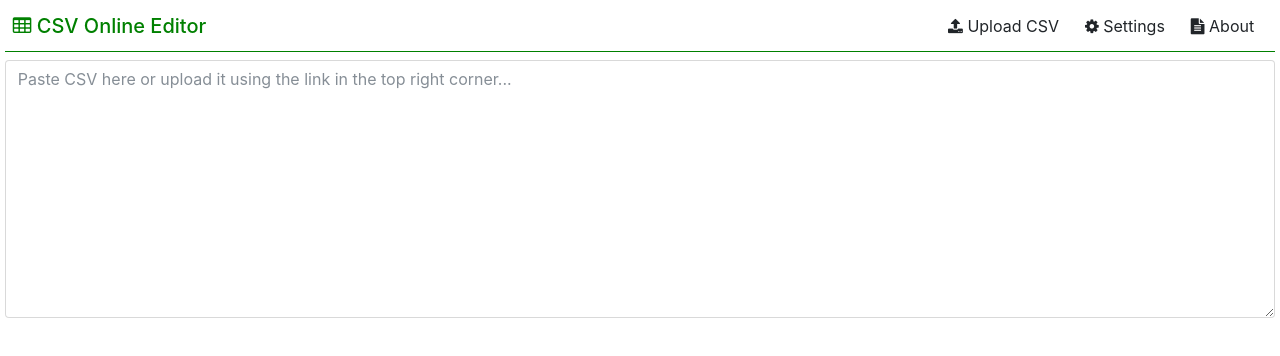
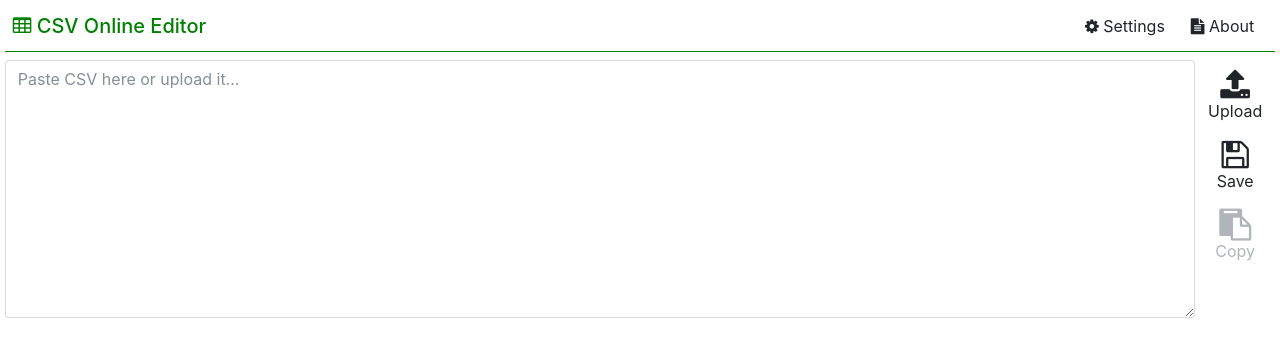
Before and after one commit to DenisRukavitsa/csv-editor, an Angular app: page / in a window 1280 px wide. Shown: the top 356 px of the page. Built offline with nearby package versions, Linux system fonts and the light colour scheme.

Commit message:
Save feature

```diff
--- a/package.json
+++ b/package.json
@@ -22,6 +22,7 @@
     "@angular/platform-browser-dynamic": "^4.2.4",
     "@angular/router": "^4.2.4",
     "core-js": "^2.4.1",
+    "file-saver": "^1.3.3",
     "font-awesome": "^4.7.0",
     "rxjs": "^5.4.2",
     "zone.js": "^0.8.14"
--- a/src/app/csv-text/csv-text.component.css
+++ b/src/app/csv-text/csv-text.component.css
@@ -0,0 +1,13 @@
+.flex-row {
+  display: flex;
+}
+
+.flex-column {
+  display: flex;
+  flex-direction: column;
+  align-items: center;
+}
+
+input {
+  display: none;
+}
--- a/src/app/csv-text/csv-text.component.html
+++ b/src/app/csv-text/csv-text.component.html
@@ -1,8 +1,27 @@
-<textarea
-  id="csvText"
-  class="form-control"
-  placeholder="Paste CSV here or upload it using the link in the top right corner..."
-  rows="12"
-  (keyup)="onKeyup(csv)"
-  #csv>
-</textarea>
+<div class="flex-row">
+  <textarea
+    id="csvText"
+    class="form-control"
+    placeholder="Paste CSV here or upload it..."
+    rows="12"
+    (keyup)="onKeyup(csv)"
+    #csv></textarea>
+  <div class="flex-column">
+    <div>
+      <input type="file" accept=".csv" (change)="csvUploaded($event)" #uploadInput>
+      <button type="button" class="btn btn-link" (click)="uploadCsv(uploadInput)">
+        <i class="fa fa-upload fa-2x"></i><br> Upload
+      </button>
+    </div>
+    <div>
+      <button type="button" class="btn btn-link" (click)="downloadCsv()">
+        <i class="fa fa-floppy-o fa-2x"></i><br> Save
+      </button>
+    </div>
+    <div>
+      <button type="button" class="btn btn-link" disabled>
+        <i class="fa fa-clipboard fa-2x"></i><br> Copy
+      </button>
+    </div>
+  </div>
+</div>
--- a/src/app/csv-text/csv-text.component.ts
+++ b/src/app/csv-text/csv-text.component.ts
@@ -1,6 +1,7 @@
 import { Component, OnDestroy, OnInit, ViewChild, ViewContainerRef } from '@angular/core';
 import {CsvService} from '../csv.service';
 import {Subscription} from 'rxjs/Subscription';
+import * as saver from 'file-saver';
 
 @Component({
   selector: 'app-csv-text',
@@ -33,4 +34,34 @@
     this.csvService.parseCsv(textArea.value);
   }
 
+  uploadCsv(input: HTMLInputElement) {
+    input.click();
+  }
+
+  csvUploaded($event) {
+    const file = $event.target.files[0];
+    const fileReader = new FileReader();
+
+    if (!(file.name as string).toLowerCase().endsWith('.csv')) {
+      alert('Please upload the file with .csv extension.');
+      return;
+    }
+
+    fileReader.onloadend = () => {
+      const csv = fileReader.result as string;
+      this.csvService.fileUploaded(csv);
+      $event.target.value = '';
+    };
+    fileReader.readAsText(file);
+  }
+
+  downloadCsv() {
+    const date = new Date();
+    saver.saveAs(new Blob([this.csvService.getCsv()],
+      {type: 'text/plain;charset=utf-8'}),
+      'csv-online-editor_' +
+      `${date.getFullYear()}-${date.getMonth() + 1}-${date.getDate()}_` +
+      `${date.getHours()}-${date.getMinutes()}-${date.getSeconds()}.csv`);
+  }
+
 }
--- a/src/app/csv.service.ts
+++ b/src/app/csv.service.ts
@@ -20,6 +20,19 @@
     }
   }
 
+  fileUploaded(file: string) {
+    this.csvUploaded.next(file);
+    if (file.includes('\n')) {
+      this.fullParse(file.trim(), '\n');
+    } else {
+      this.fullParse(file.trim(), '\r');
+    }
+  }
+
+  getCsv(): string {
+    return this.lines.join('\n');
+  }
+
   cellChange(row: number, column: number, newValue: string) {
     this.updatedLines.push(row);
 
@@ -36,15 +49,6 @@
       this.lineChanges.next({line: updatedLine, data: this.lines[updatedLine].split(',')});
     });
     this.updatedLines = [];
-  }
-
-  fileUploaded(file: string) {
-    this.csvUploaded.next(file);
-    if (file.includes('\n')) {
-      this.fullParse(file.trim(), '\n');
-    } else {
-      this.fullParse(file.trim(), '\r');
-    }
   }
 
   private fullParse(csv: string, separator: string) {
--- a/src/app/header/header.component.css
+++ b/src/app/header/header.component.css
@@ -10,17 +10,3 @@
 .navbar-brand:hover {
   color: green;
 }
-
-button.btn-link {
-  color: rgb(33, 37, 41);
-}
-
-button.btn-link:hover,
-button.btn-link:focus {
-  color: green;
-  text-decoration: none;
-}
-
-li.nav-item input {
-  display: none;
-}
--- a/src/app/header/header.component.html
+++ b/src/app/header/header.component.html
@@ -10,12 +10,6 @@
     </button>
     <div class="collapse navbar-collapse" id="navbarNavDropdown">
       <ul class="navbar-nav">
-        <li class="nav-item">
-          <input type="file" accept=".csv" (change)="csvUploaded($event)" #uploadInput>
-          <button type="button" class="btn btn-link" (click)="uploadCsv(uploadInput)">
-            <i class="fa fa-upload"></i> Upload CSV
-          </button>
-        </li>
         <li class="nav-item">
           <button type="button" class="btn btn-link" data-toggle="modal"
                   data-target="#settingsModal">
--- a/src/app/header/header.component.ts
+++ b/src/app/header/header.component.ts
@@ -1,4 +1,4 @@
-import { Component, OnInit } from '@angular/core';
+import { Component } from '@angular/core';
 import { CsvService } from '../csv.service';
 
 @Component({
@@ -6,32 +6,5 @@
   templateUrl: './header.component.html',
   styleUrls: ['./header.component.css']
 })
-export class HeaderComponent implements OnInit {
-
-  constructor(private csvService: CsvService) { }
-
-  ngOnInit() {
-  }
-
-  uploadCsv(input: HTMLInputElement) {
-    input.click();
-  }
-
-  csvUploaded($event) {
-    const file = $event.target.files[0];
-    const fileReader = new FileReader();
-
-    if (!(file.name as string).toLowerCase().endsWith('.csv')) {
-      alert('Please upload the file with .csv extension.');
-      return;
-    }
-
-    fileReader.onloadend = () => {
-      const csv = fileReader.result as string;
-      this.csvService.fileUploaded(csv);
-      $event.target.value = '';
-    };
-    fileReader.readAsText(file);
-  }
-
+export class HeaderComponent {
 }
--- a/src/styles.css
+++ b/src/styles.css
@@ -7,3 +7,17 @@
 .form-control:focus {
   border-color: green;
 }
+
+button.btn-link,
+button.btn-link:focus {
+  color: rgb(33, 37, 41);
+  text-decoration: none;
+}
+
+button.btn-link:hover {
+  color: green;
+}
+
+button.btn-link:hover[disabled] {
+  color: #868e96;
+}
```
Also changed, not shown: 1 other file (tests, documents, lock files or other folders).
